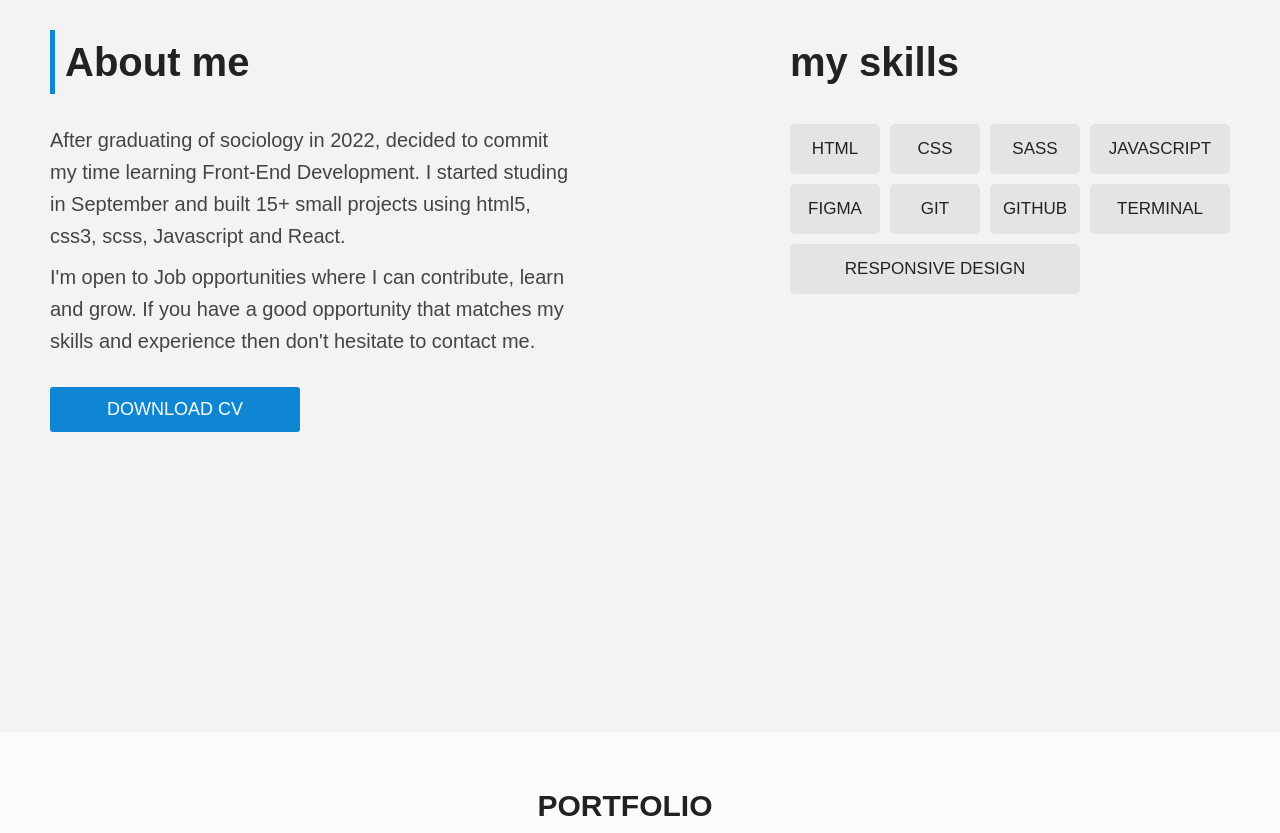
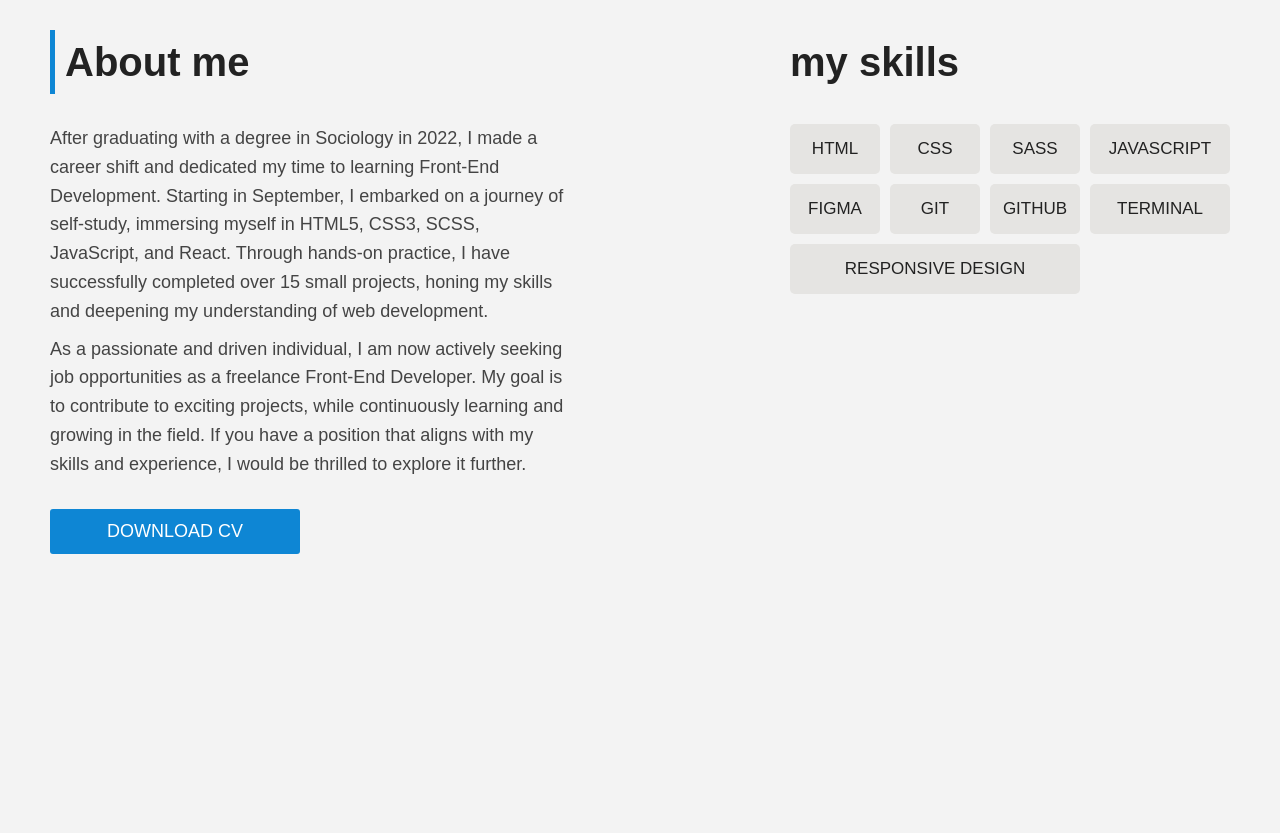
Before and after one commit to Ketevaniveshaguri/portfolio-website, a website: page index.html in a window 1280 px wide. Shown: the part 920-1753 px from the top of the page. Drawn offline with Linux system fonts and the light colour scheme.

Commit message:
update about section

```diff
--- a/index.html
+++ b/index.html
@@ -73,15 +73,20 @@
         <p class="border-left"></p>
         <h1 class="about-section__about">About me</h1>
         <p class="about-p">
-          After graduating of sociology in 2022, decided to commit my time
-          learning Front-End Development. I started studing in September and
-          built 15+ small projects using html5, css3, scss, Javascript and
-          React.
+          After graduating with a degree in Sociology in 2022, I made a career
+          shift and dedicated my time to learning Front-End Development.
+          Starting in September, I embarked on a journey of self-study,
+          immersing myself in HTML5, CSS3, SCSS, JavaScript, and React. Through
+          hands-on practice, I have successfully completed over 15 small
+          projects, honing my skills and deepening my understanding of web
+          development.
         </p>
         <p class="about-p n2">
-          I'm open to Job opportunities where I can contribute, learn and grow.
-          If you have a good opportunity that matches my skills and experience
-          then don't hesitate to contact me.
+          As a passionate and driven individual, I am now actively seeking job
+          opportunities as a freelance Front-End Developer. My goal is to
+          contribute to exciting projects, while continuously learning and
+          growing in the field. If you have a position that aligns with my
+          skills and experience, I would be thrilled to explore it further.
         </p>
         <button id="btn--cv">Download CV</button>
       </div>
--- a/sass/_layout.scss
+++ b/sass/_layout.scss
@@ -149,7 +149,7 @@
 }
 
 .about-p {
-  font-size: 2rem;
+  font-size: 1.8rem;
   max-width: 52rem;
   font-weight: 400;
   margin-top: 3rem;
@@ -275,6 +275,7 @@
     font-size: 1.7rem;
     margin-left: 15rem;
     max-width: 40rem;
+    font-weight: 400;
     @media only screen and (max-width: $bp-largest) {
       margin-left: 10rem;
     }
@@ -290,6 +291,7 @@
     margin-right: 10rem;
     margin-top: 18%;
     max-width: 45rem;
+    font-weight: 400;
 
     @media only screen and (max-width: $bp-largest) {
       margin-left: 5rem;
@@ -305,6 +307,7 @@
     margin-left: 5rem;
     max-width: 45rem;
     margin-top: 18%;
+    font-weight: 400;
 
     @media only screen and (max-width: $bp-largest) {
       margin-left: 5rem;
```
Also changed, not shown: css/style.css, 2 other files.
